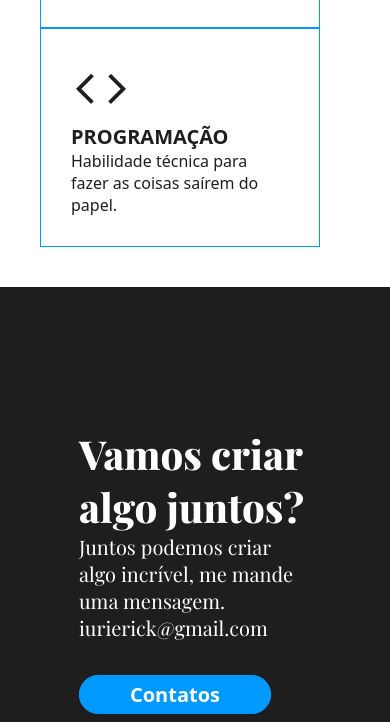
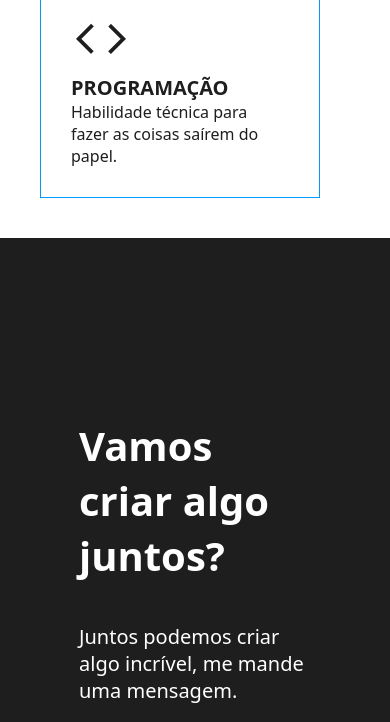
Before and after one commit to Erick-Iuri/ErickPort, a plain HTML site: page index.html in a window 390 px wide. Shown: the part 2226-2948 px from the top of the page. Drawn offline with nearby package versions, Linux system fonts and the light colour scheme; a web font is replaced by a local one.

Commit message:
Add files via upload

```diff
--- a/Resources/style.css
+++ b/Resources/style.css
@@ -4,7 +4,7 @@
     padding: 0;
     margin: 0;
     box-sizing: border-box;
-    font-family: 'Playfair Display', serif;
+    font-family: system-ui, -apple-system, BlinkMacSystemFont, 'Segoe UI', Roboto, Oxygen, Ubuntu, Cantarell, 'Open Sans', 'Helvetica Neue', sans-serif;
 }
 
 
@@ -188,7 +188,7 @@ body.dark {
 
 .sessão-hello-s1 h2 {
     color:var(--cor-do-texto);
-    font-size: 35px;
+    font-size: 30px;
     width: 80%;
     min-width: 30%;
 }
@@ -493,17 +493,18 @@ body.dark {
 #titulo-s4 {
     font-weight: bold;
     font-size: 40px;
+    margin-bottom: 40px;
+    display: block;
 }
 
 .div-4 p {
     font-size: 20px;
+    margin-top: 40px;
 }
 
 .img-s4 img {
     border-radius: 30px;
 }
-
-
 
 
 
@@ -589,6 +590,11 @@ body.dark {
         padding: 30px;
     }
 
+    #titulo-s4 {
+        margin-bottom: 40px;
+        display: block;
+    }
+
 }
 
 @media (max-width: 1024px) {
@@ -641,4 +647,12 @@ body.dark {
         margin-top: 40px;
     }
 
+    #titulo-s4 {
+        margin-bottom: 40px;
+        display: block;
+    }
+    .div-4 p {
+        font-size: 20px;
+        margin-top: 40px;
+    }
 }
```
Also changed, not shown: Resources/index.js (+9 -6 lines), index.html (+0 -1 lines).
